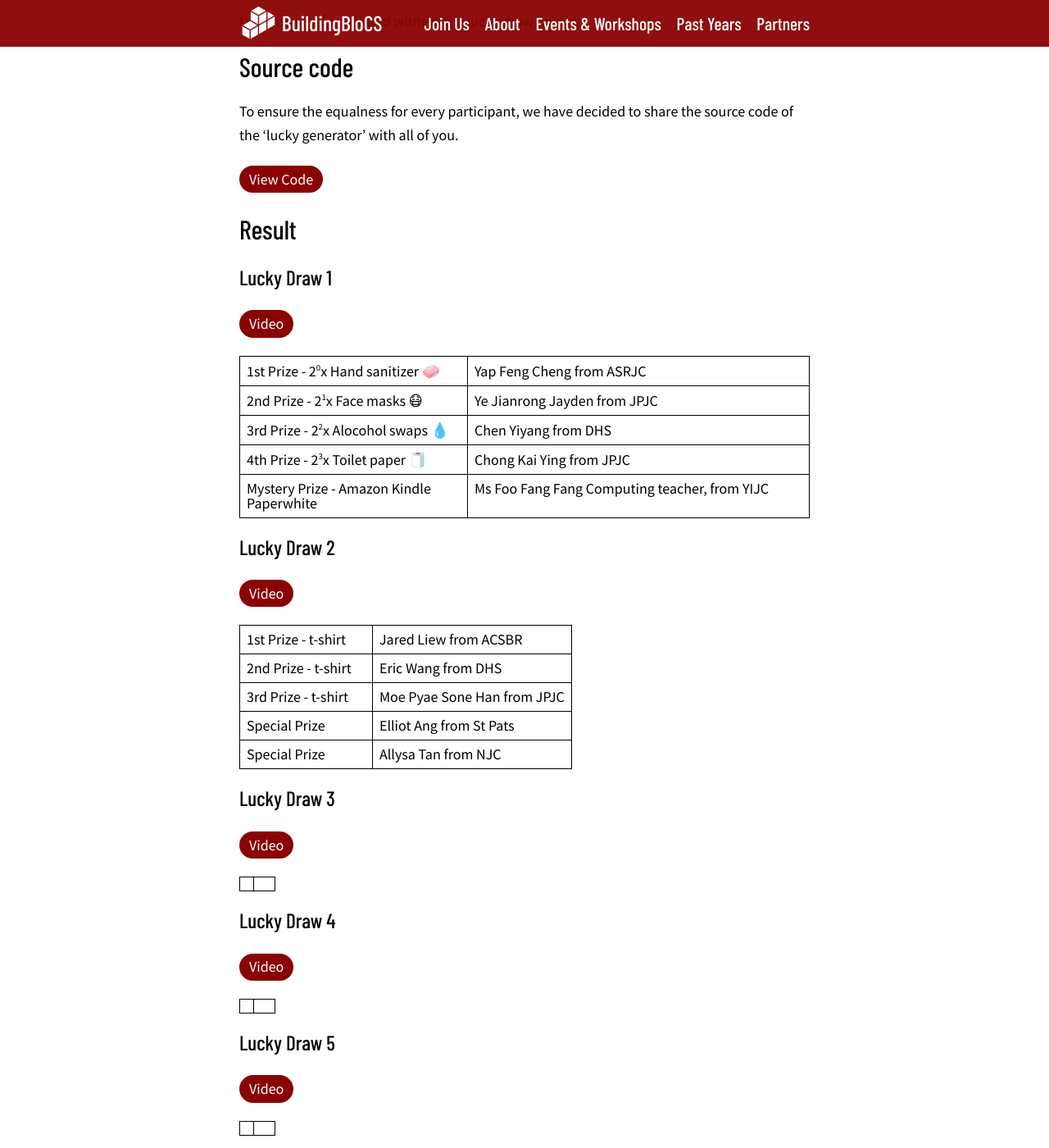
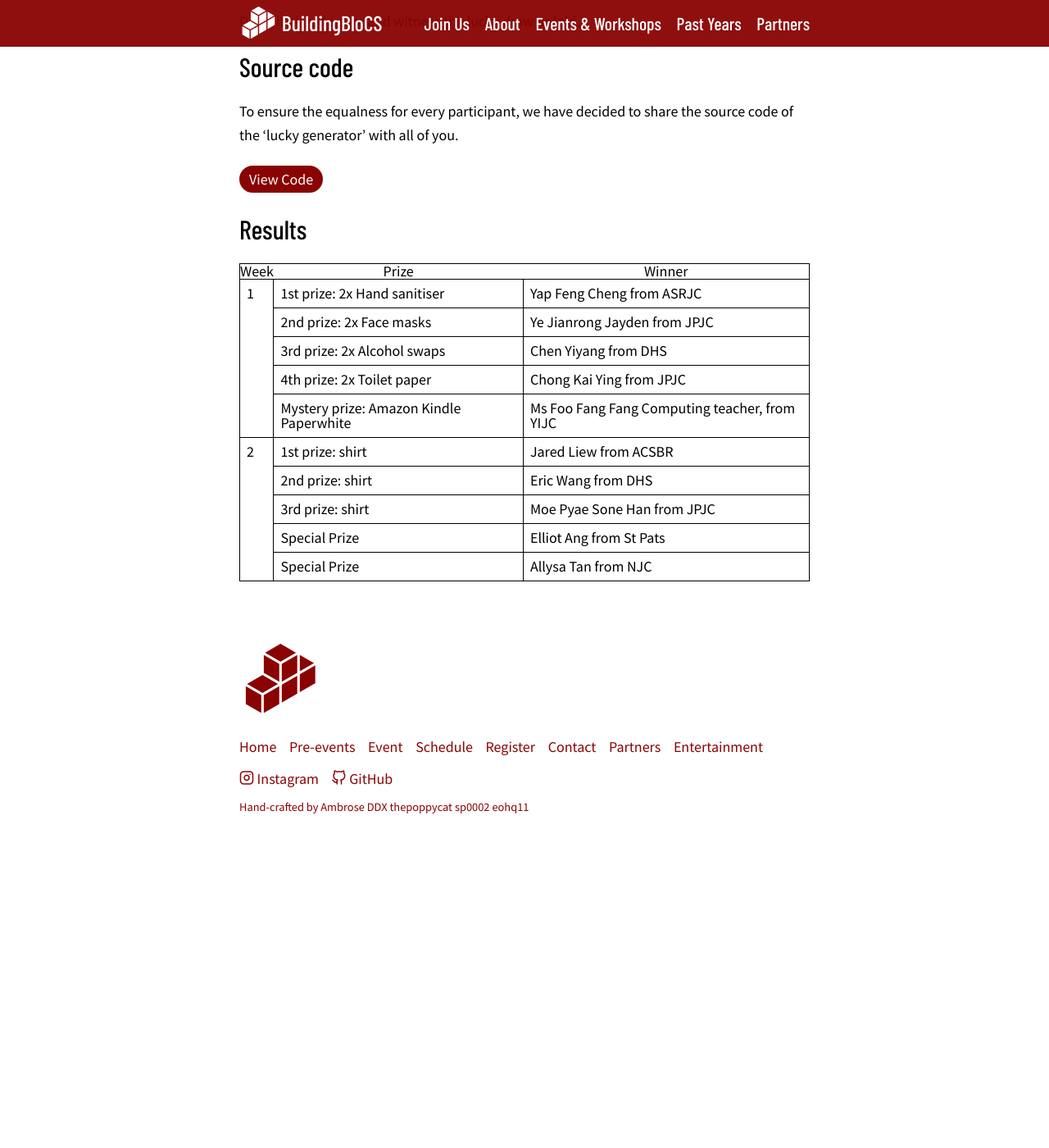
Before and after one commit to buildingblocs/2020, a Jekyll site: the page built from pre-event/luckydraw/index.md, in a window 1280 px wide and 1400 px high, scrolled down 347 px. Shown: the whole window at 82% size. Built offline with Jekyll 4.4.1, drawn with Linux system fonts in a browser that asks for light colours; some web fonts are replaced; our own code applies the rules of GitHub Pages for plain Markdown files; after the commit the page ends 1389 px from its top, so only the background shows below that; some of the changed text lies outside the part shown.

Commit message:
Update index.md

```diff
--- a/pre-event/luckydraw/index.md
+++ b/pre-event/luckydraw/index.md
@@ -16,18 +11,58 @@ Do visit [classdo.com](https://classdo.com) and witness the lucky draw unfold.
 
 To ensure the equalness for every participant, we have decided to share the source code of the 'lucky generator' with all of you.
 
-<a class="btn" href="https://github.com/buildingblocs/2019/blob/master/luckydraw.py">View Code</a>
+<a class="btn" href="https://github.com/buildingblocs/2020/blob/master/lucky_datacamp.py">View Code</a>
 
-## Result
-{% for week in site.data.awards %}
-<h3>Lucky Draw {{ week.week }}</h3>
-<a class="btn" href="{{ site.baseurl }}/pre-event/luckydraw/video#{{week.week}}">Video</a>
+## Results
+
 <table>
-    {% for awards in week.awards %}
-    <tr>
-        <td width="40%">{{ awards.prize }}</td>
-        <td width="60%">{{ awards.winner }}</td>
-    </tr>
-    {% endfor %}
-</table>
-{% endfor %}
+  <tr>
+    <th>Week</th>
+    <th>Prize</th>
+    <th>Winner</th>
+  </tr>
+
+  <tr>
+    <td rowspan = 5>1</td>
+    <td>1st prize: 2x Hand sanitiser</td>
+    <td>Yap Feng Cheng from ASRJC</td>
+  </tr>
+  <tr>
+    <td>2nd prize: 2x Face masks</td>
+    <td>Ye Jianrong Jayden from JPJC</td>
+   </tr>
+   <tr>
+    <td>3rd prize: 2x Alcohol swaps</td>
+    <td>Chen Yiyang from DHS</td>
+   </tr>
+   <tr>
+    <td>4th prize: 2x Toilet paper</td>
+    <td>Chong Kai Ying from JPJC</td>
+   </tr>
+   <tr>
+    <td>Mystery prize: Amazon Kindle Paperwhite</td>
+    <td>Ms Foo Fang Fang Computing teacher, from YIJC</td>
+   </tr>
+
+   <tr>
+    <td rowspan = 5>2</td>
+    <td>1st prize: shirt</td>
+    <td>Jared Liew from ACSBR</td>
+   </tr>
+   <tr>
+    <td>2nd prize: shirt</td>
+    <td>Eric Wang from DHS</td>
+   </tr>
+   <tr>
+    <td>3rd prize: shirt</td>
+    <td>Moe Pyae Sone Han from JPJC</td>
+   </tr>
+   <tr>
+    <td>Special Prize</td>
+    <td>Elliot Ang from St Pats</td>
+   </tr>
+   <tr>
+    <td>Special Prize</td>
+    <td>Allysa Tan from NJC</td>
+   </tr>
+ </table>
```
Also changed, not shown: other parts of pre-event/luckydraw/index.md (+0 -5 lines).
